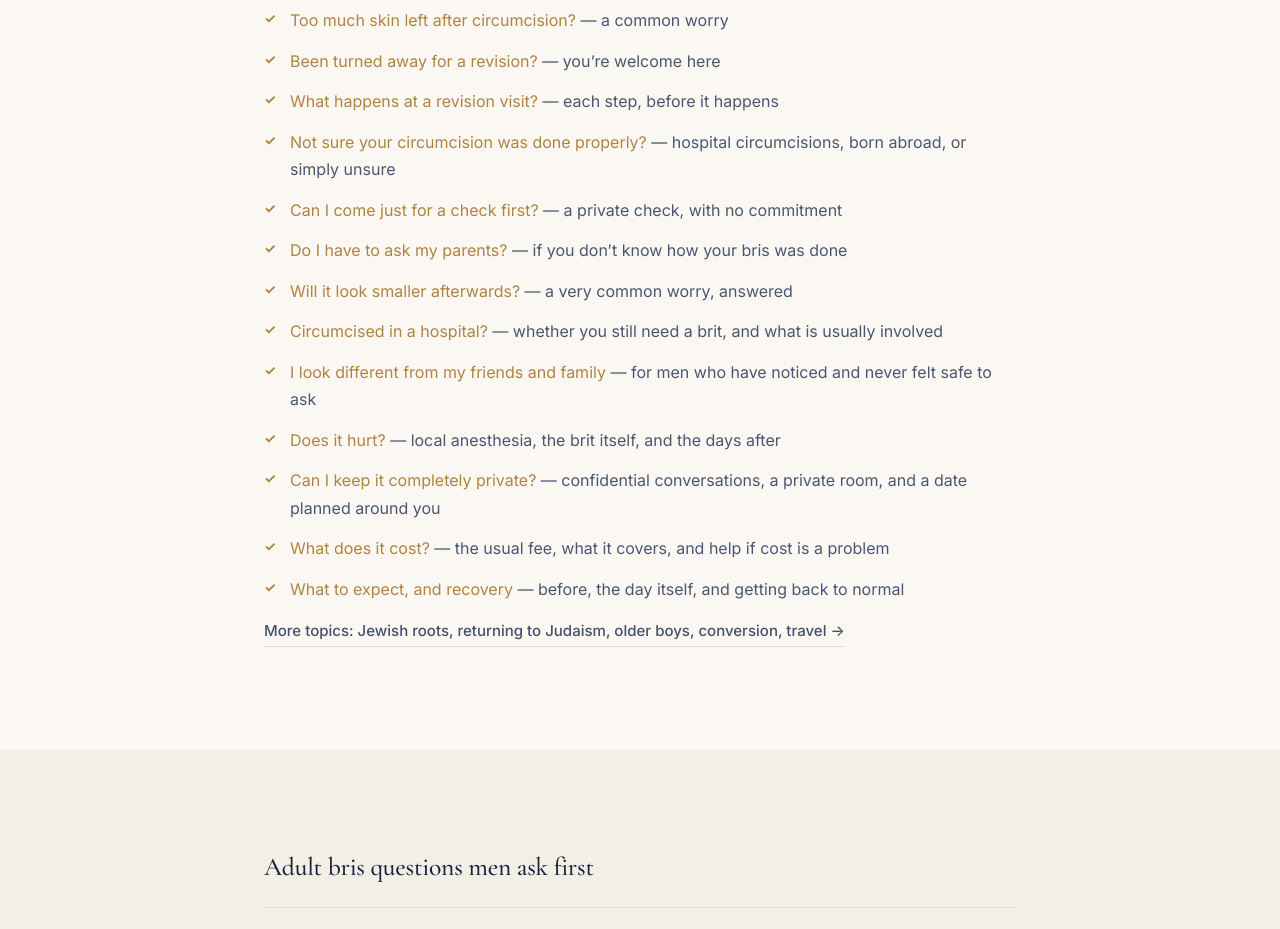
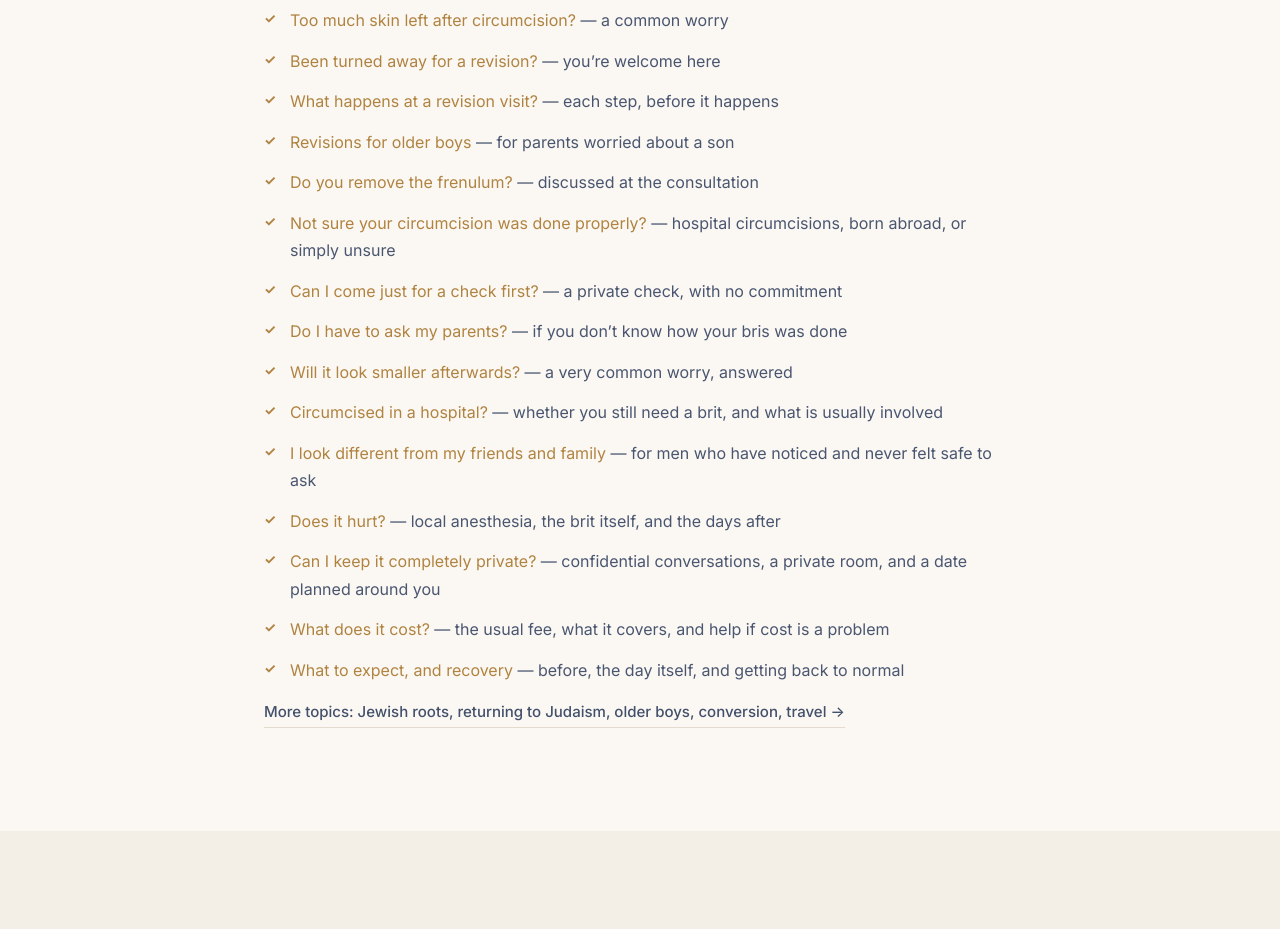
Before and after one commit to rabbisekstein-create/bris-milah, a plain HTML site: page adult-bris/index.html in a window 1280 px wide. Shown: the part 4300-5229 px from the top of the page. Drawn offline with nearby package versions, Linux system fonts and the light colour scheme.

Commit message:
Adult bris page: link frenulum and older-boys revision pages

```diff
--- a/adult-bris/index.html
+++ b/adult-bris/index.html
@@ -395,6 +395,8 @@
         <li class="reveal"><a href="/adult-bris/too-much-skin-left/">Too much skin left after circumcision?</a> — a common worry</li>
         <li class="reveal"><a href="/adult-bris/turned-away/">Been turned away for a revision?</a> — you&rsquo;re welcome here</li>
         <li class="reveal"><a href="/adult-bris/revision-visit/">What happens at a revision visit?</a> — each step, before it happens</li>
+        <li class="reveal"><a href="/older-boys-revision/">Revisions for older boys</a> — for parents worried about a son</li>
+        <li class="reveal"><a href="/adult-bris/frenulum/">Do you remove the frenulum?</a> — discussed at the consultation</li>
         <li class="reveal"><a href="/adult-bris/not-sure/">Not sure your circumcision was done properly?</a> &mdash; hospital circumcisions, born abroad, or simply unsure</li>
         <li class="reveal"><a href="/adult-bris/check-first/">Can I come just for a check first?</a> — a private check, with no commitment</li>
         <li class="reveal"><a href="/adult-bris/ask-parents/">Do I have to ask my parents?</a> — if you don&rsquo;t know how your bris was done</li>
```
